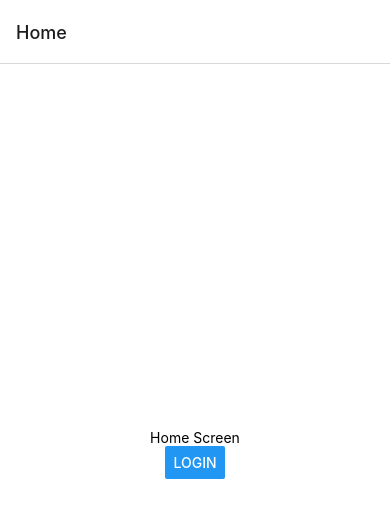
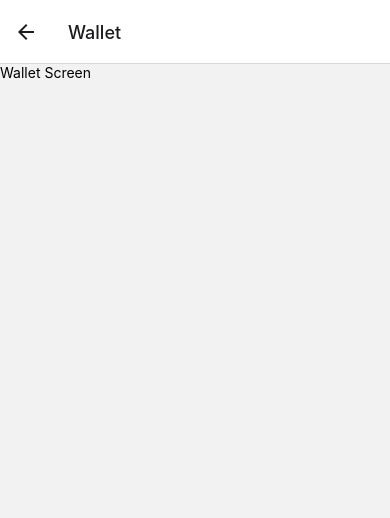
Before and after one commit to Jo75020/walletApp, a React Native app: screen /Wallet in a window 390 px wide. Shown: the top 518 px of the page. Built offline with nearby package versions, Linux system fonts and the light colour scheme.

Commit message:
Redirect to wallet on login

```diff
--- a/app/components/authentification/Otp.tsx
+++ b/app/components/authentification/Otp.tsx
@@ -5,8 +5,10 @@ import { firebaseConfig, firebase } from '../../../firebaseConfig';
 import OTPTextInput from 'react-native-otp-textinput';
 import { Button } from 'react-native';
 import PhoneInput from "react-native-phone-input";
+import { useNavigation } from "@react-navigation/native";
 
 export function Otp() {
+  const navigation = useNavigation();
   let otpInput: any;
   const [PhoneNumber, setPhoneNumber] = useState<any>();
   const [PhoneActived, setPhoneActived] = useState<any>();
@@ -49,7 +51,8 @@ export function Otp() {
         setHasError(false);
         if (!isLogged && response) {
           setIsLogged(true);
-          console.log('User logged in successfully!', response)
+          console.log('User logged in successfully!', response);
+          navigation.navigate("Wallet");
         }
       })
       .catch((error) => {
--- a/app/navigation/RootNavigator.tsx
+++ b/app/navigation/RootNavigator.tsx
@@ -2,12 +2,14 @@ import { NavigationContainer } from '@react-navigation/native';
 import { createStackNavigator } from '@react-navigation/stack';
 import { HomeScreen } from '../screens/HomeScreen';
 import { LoginScreen } from '../screens/LoginScreen';
+import { WalletScreen } from '../screens/WalletScreen';
 
 const Stack = createStackNavigator();
 
 export type RootNavigatorParamList = {
   HomeScreen: undefined;
   LoginScreen: undefined;
+  WalletScreen: undefined;
 };
 
 export function RootNavigator() {
@@ -16,6 +18,7 @@ export function RootNavigator() {
       <Stack.Navigator>
         <Stack.Screen name="Home" component={HomeScreen} />
         <Stack.Screen name="Login" component={LoginScreen} />
+        <Stack.Screen name="Wallet" component={WalletScreen} />
       </Stack.Navigator>
     </NavigationContainer>
   );
--- a/app/screens/HomeScreen.tsx
+++ b/app/screens/HomeScreen.tsx
@@ -1,8 +1,6 @@
 import { StyleSheet, Text, View } from "react-native";
 import { Button } from "react-native";
 import { useNavigation } from "@react-navigation/native";
-import Otp from "../components/authentification/Otp";
-
 
 export function HomeScreen() {
   const navigation = useNavigation();
--- /dev/null
+++ b/app/screens/WalletScreen.tsx
@@ -0,0 +1,10 @@
+import React from 'react';
+import { Text, View } from 'react-native';
+
+export function WalletScreen() {
+  return (
+    <View>
+      <Text>Wallet Screen</Text>
+    </View>
+  );
+}
--- a/firebaseConfig.js
+++ b/firebaseConfig.js
@@ -5,7 +5,7 @@ import { getReactNativePersistence } from "firebase/auth/react-native";
 import AsyncStorage from "@react-native-async-storage/async-storage";
 
 const firebaseConfig = {
-  apiKey: "AIzaSyDSaVBlEX45VjpJV3-yjTMmVlB2Pv54i3c",
+  apiKey: "AIzaSyDsrLcOvMJnlbNC41aRreQH-RtUvAotyDw",
   authDomain: "walletapp-92b57.firebaseapp.com",
   projectId: "walletapp-92b57",
   storageBucket: "walletapp-92b57.appspot.com",
```
